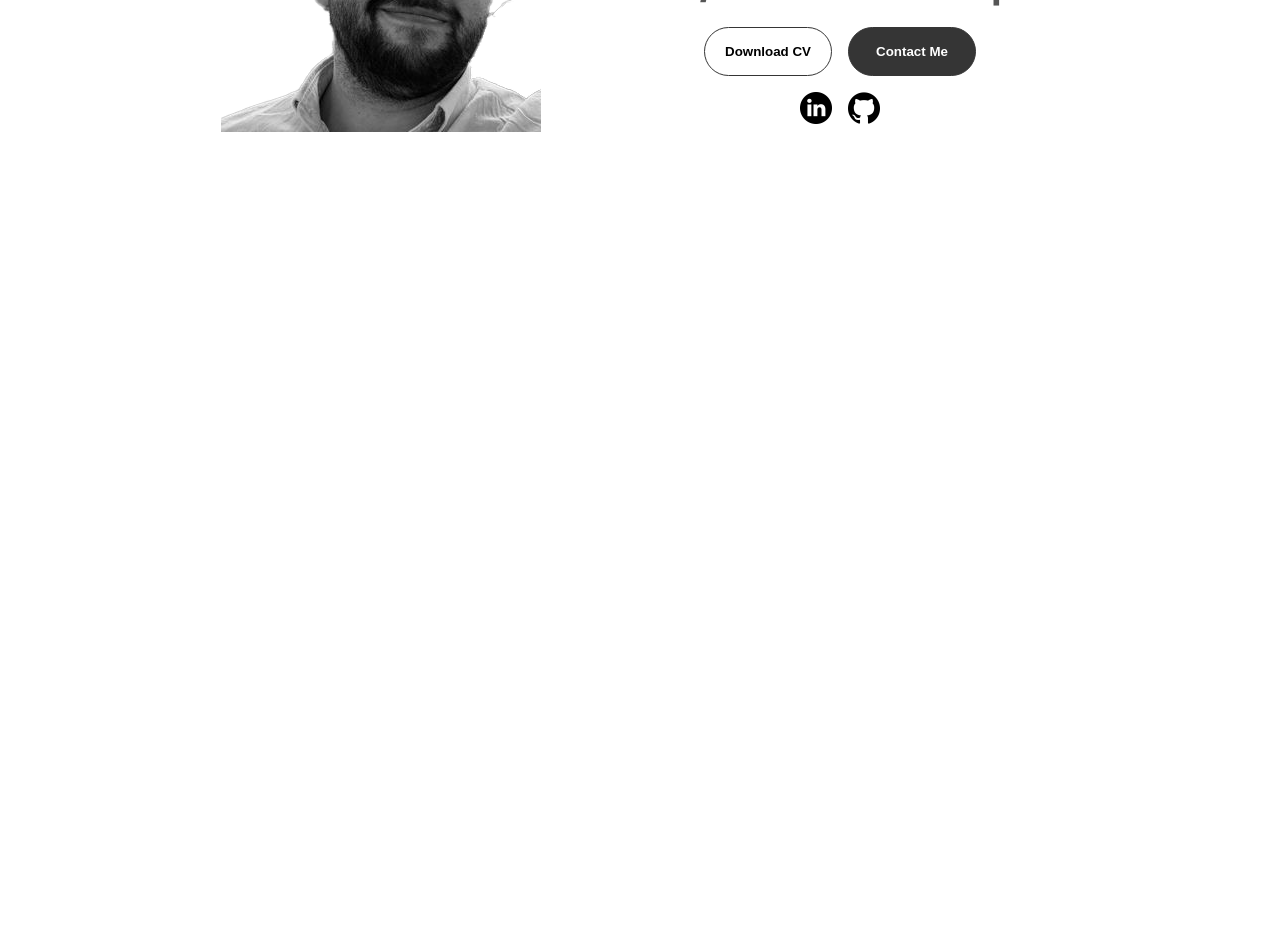
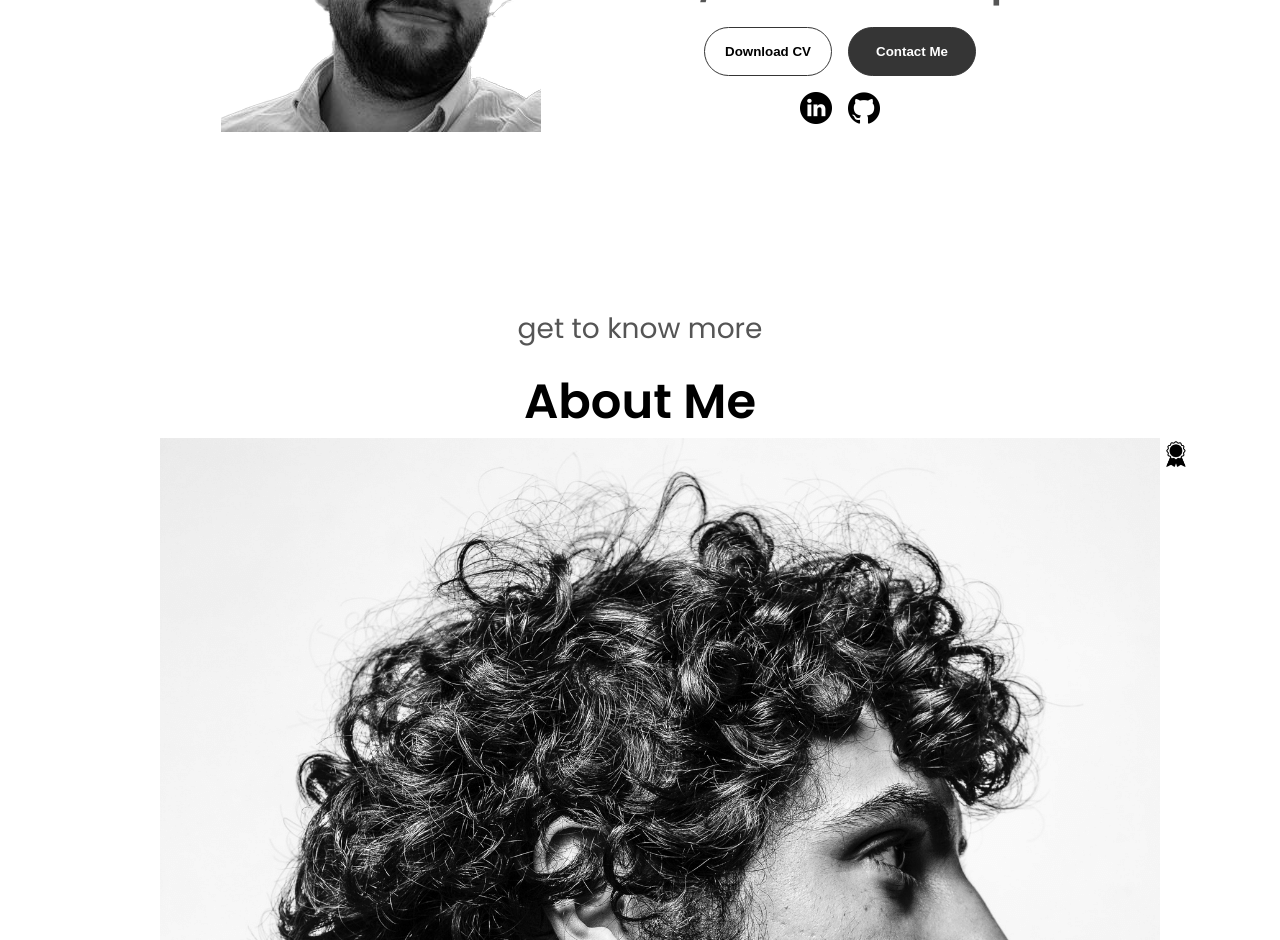
Before and after one commit to ZheerBarzan/portfolio_website, a plain HTML site: page index.html in a window 1280 px wide. Shown: the part 500-1440 px from the top of the page. Before the commit the page ends 800 px from the top, so only its background shows below. Drawn offline with Linux system fonts and the light colour scheme.

Commit message:
initial layout of the about section

```diff
--- a/index.html
+++ b/index.html
@@ -59,6 +59,22 @@
                 </div>
         </div>
     </section>
+    <section id="about">
+        <p class="section__text__p1">get to know more</p>
+        <h1 class="title">About Me</h1>
+        <div class="section-container">
+            <div class="section__pic-container">
+                <img src="assets/about-pic.png" alt="" class="about-pic">
+            </div>
+            <div class="about-details-container">
+                <div class="about-containers">
+                    <div class="details-container">
+                        <img src="assets/experience.png" alt="" class="icon">
+                    </div>
+                </div>
+            </div>
+        </div>
+    </section>
 
 
 
```
